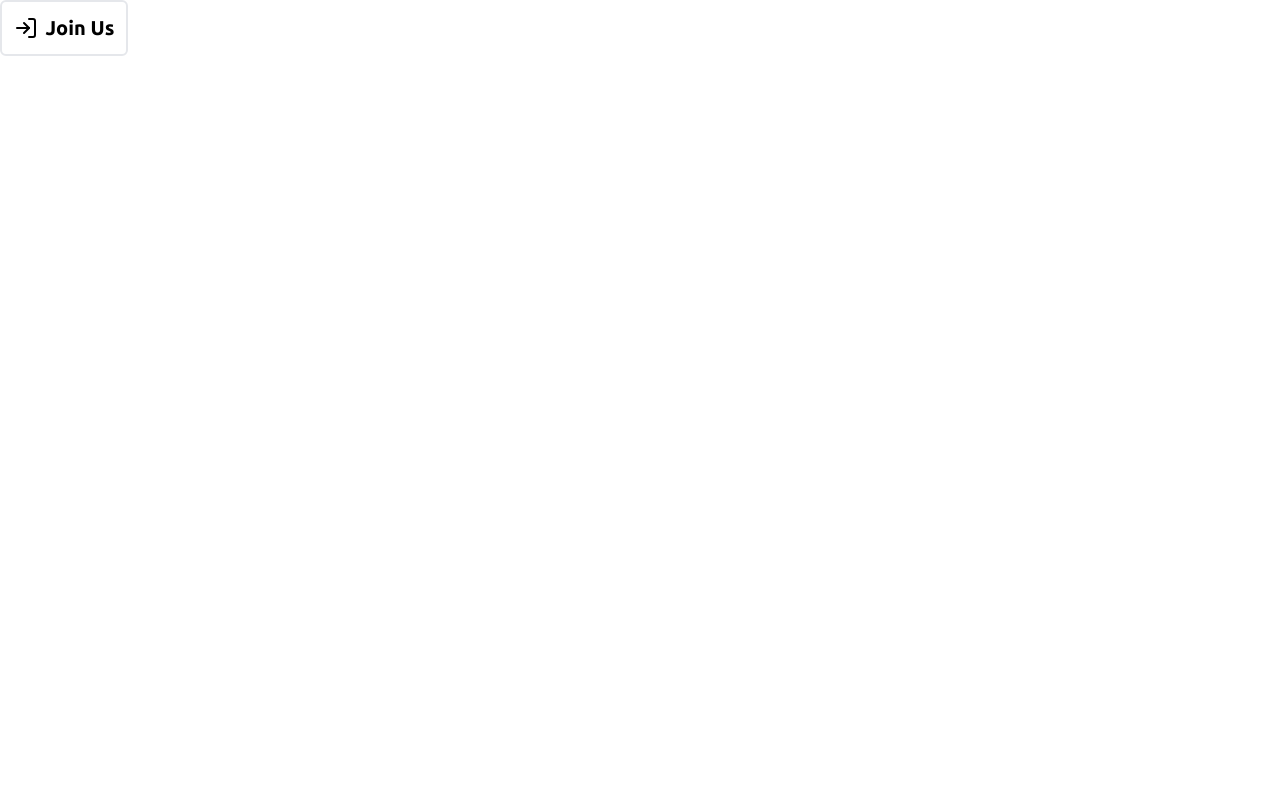
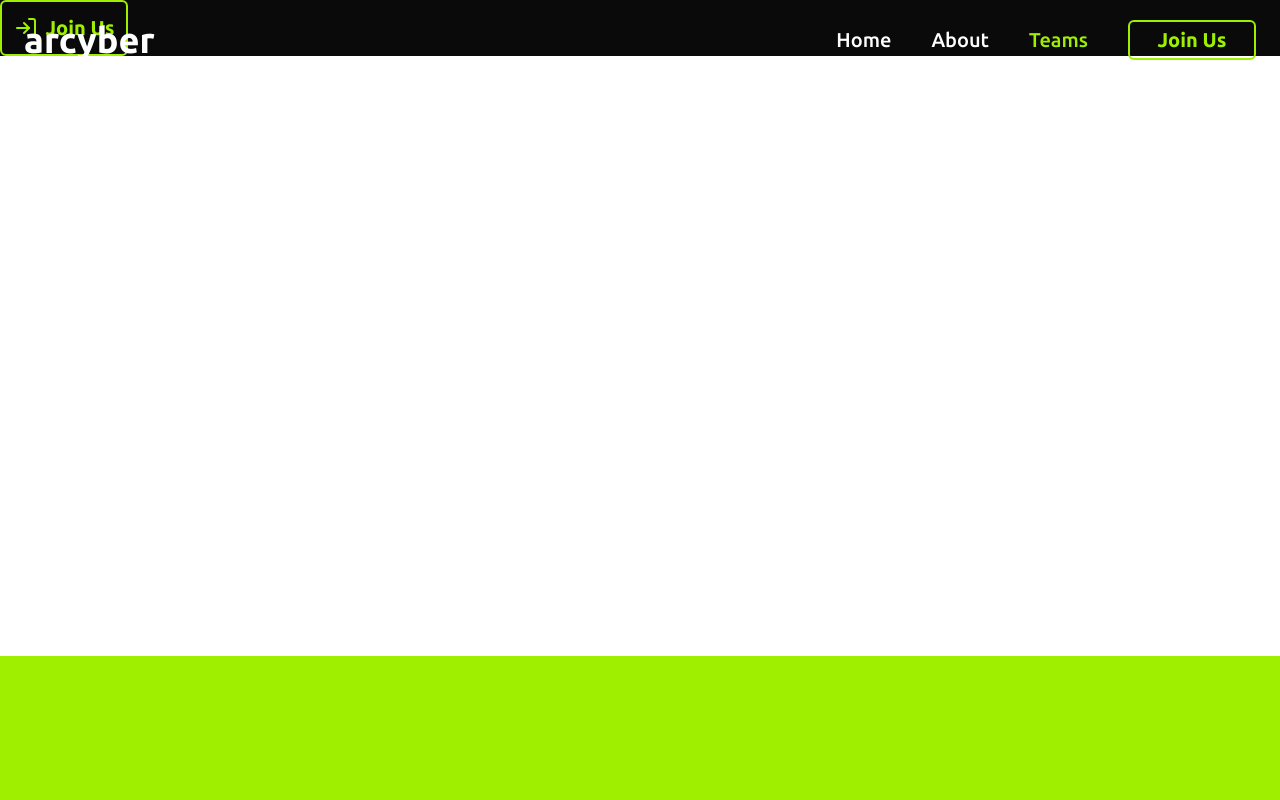
Before and after one commit to arcybersec/arcyber, a React (Vite) app: page / in a window 1280 px wide. Shown: the top 800 px of the page. Built offline with nearby package versions, Linux system fonts and the light colour scheme.

Commit message:
Added navbar

```diff
--- a/src/App.tsx
+++ b/src/App.tsx
@@ -1,16 +1,31 @@
 import { Button } from "./components/Button"
 
 import { LogInIcon } from "lucide-react"
+import { Navbar } from "./components/Navbar"
 
 function App() {
   return (
-    <div className="bg-dark-grey h-full w-full">
+    <div className="bg-bgr h-full w-full">
+      <Navbar />
       <Button
         text="Join Us"
         onClick={() => console.log('Clicked!')}
-        className="rounded-md border-light-green border-2 bg-dark-grey text-light-green hover:bg-light-green w-32 h-14 font-bold text-xl"
+        className="rounded-md border-primary border-2 bg-dark-grey text-primary hover:bg-primary w-32 h-14 font-bold text-xl"
         icon={<LogInIcon size={24} />}
       />
+
+      <div>
+        <section className="bg-white h-[600px] w-full" id="home">
+
+        </section>
+        <section className="bg-primary h-[600px] w-full" id="about">
+
+        </section>
+
+        <section className="bg-secondary h-[600px] w-full" id="teams">
+
+        </section>
+      </div>
     </div>
   )
 }
--- a/src/components/Button.tsx
+++ b/src/components/Button.tsx
@@ -8,10 +8,17 @@ interface ButtonProps {
 }
 
 export const Button: React.FC<ButtonProps> = ({ text, onClick, icon, className }) => {
+
     return (
         <button
             onClick={onClick}
-            className={twMerge("flex items-center gap-x-2 justify-center w-20 h-10", className)}
+            className={twMerge(
+                `
+                flex items-center gap-x-2 justify-center w-20 h-10
+                transition duration-300 ease-in-out hover:scale-110
+                `,
+                className
+            )}
         >
             {icon}
             {text}
--- /dev/null
+++ b/src/components/Navbar.tsx
@@ -0,0 +1,88 @@
+import { useEffect, useState } from "react";
+import { Button } from "./Button"
+
+interface NavbarProps {
+
+}
+
+export const Navbar: React.FC<NavbarProps> = () => {
+
+    const [scrolledSection, setScrolledSection] = useState<string>("home");
+
+    useEffect(() => {
+
+
+        const checkedScrolledSection = () => {
+
+            const sections = document.querySelectorAll("section");
+
+            if(!sections) return;
+
+            sections.forEach(section => {
+
+                if(!section.getBoundingClientRect()) return;
+
+                const rect = section.getBoundingClientRect();
+
+                const sectionCenter = rect.top + rect.height / 2;
+
+                if (sectionCenter > 0 && sectionCenter < window.innerHeight) {
+                    setScrolledSection(section.id);
+                }
+
+                console.log(section.id, rect.top, rect.bottom, window.innerHeight)
+            })
+
+        }
+
+        window.addEventListener("scroll", checkedScrolledSection);
+
+        checkedScrolledSection();
+
+        return () => {
+            window.removeEventListener("scroll", checkedScrolledSection);
+        }
+    })
+
+    return (
+        <div className='w-full h-20 fixed flex items-center justify-between px-6'>
+            <div className="text-4xl font-bold text-white">
+                arcyber
+            </div>
+
+            <div className="flex items-center justify-center gap-x-10">
+
+                <a href="#home" className={`
+                    text-xl font-medium
+                    duration-500 ease-in-out
+                    ${scrolledSection == "home" ? "text-primary text-2xl" : "text-white"}
+                `}>
+                    Home
+                </a>
+
+                <a href="#about" className={`
+                    text-xl font-medium
+                    duration-500 ease-in-out
+                    ${scrolledSection == "about" ? "text-primary text-2xl" : "text-white"}
+                `}>
+                    About
+                </a>
+
+                <a href="#teams" className={`
+                    text-xl font-medium
+                    duration-500 ease-in-out
+                    ${scrolledSection == "teams" ? "text-primary text-2xl" : "text-white"}
+                `}>
+                    Teams
+                </a>
+
+                <Button
+                    text='Join Us'
+                    onClick={() => console.log('Clicked!')}
+                    className='rounded-md border-primary border-2 bg-dark-grey text-primary w-32 h-10 font-bold text-xl'
+                />
+            </div>
+
+        </div>
+    )
+}
```
